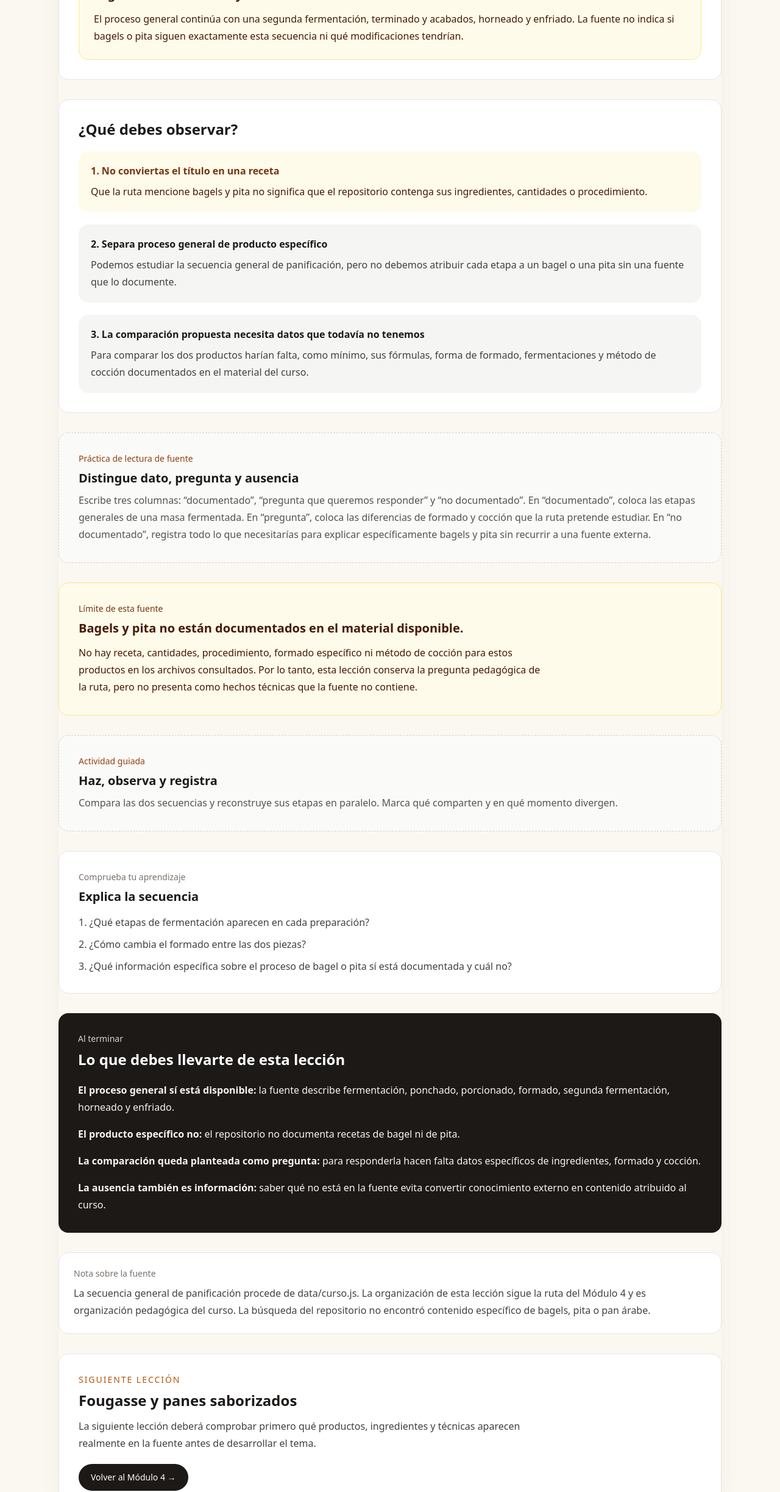
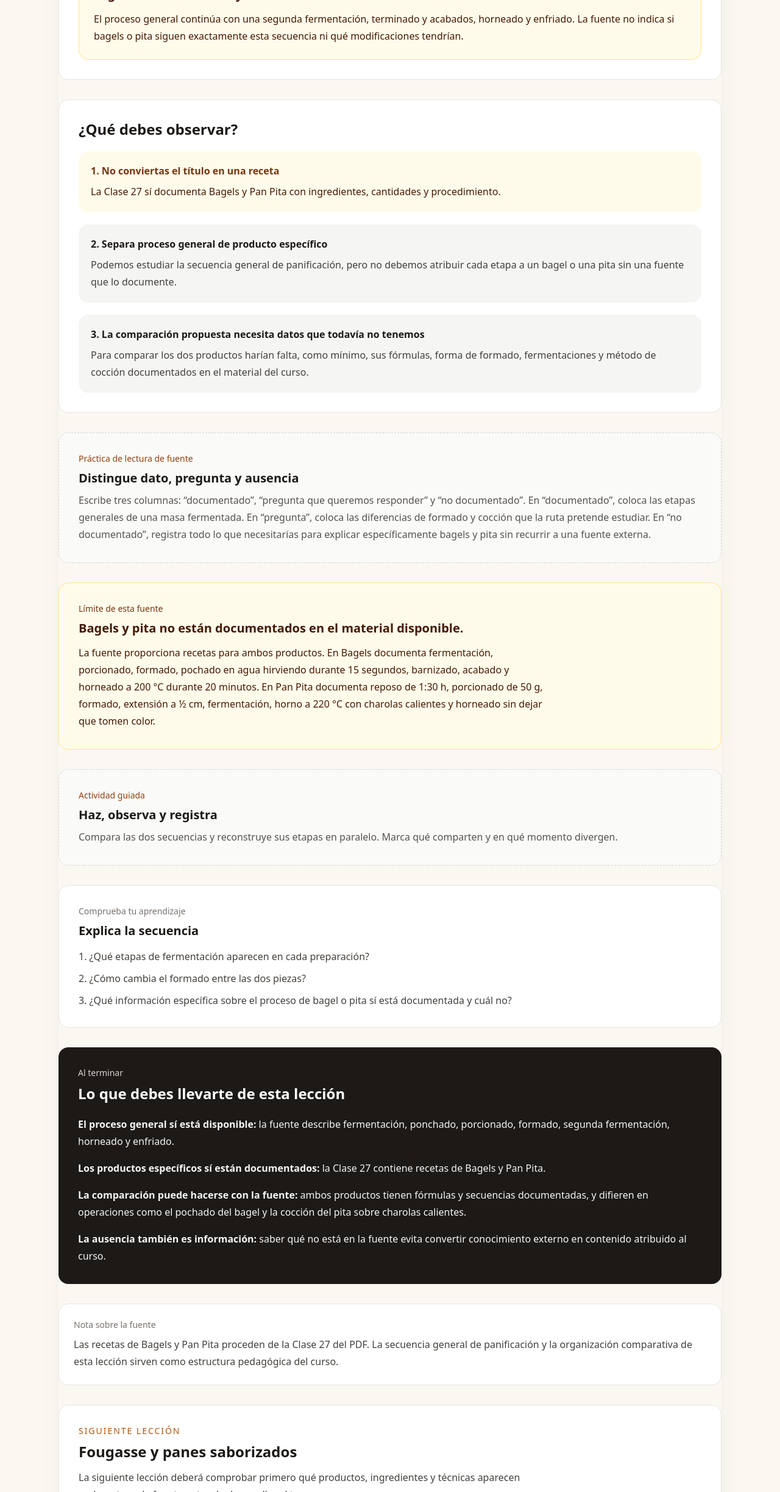
Before and after one commit to Drworm82/CursoPanadero, a Next.js app: page /leccion-bagels-y-pita in a window 1280 px wide. Shown: the part 1554-4000 px from the top of the page at 61% size. Built offline with nearby package versions, Linux system fonts and the light colour scheme; no server answers.

Commit message:
Actualizar L33 con Bagels y Pan Pita de Clase 27

```diff
--- a/pages/leccion-bagels-y-pita.js
+++ b/pages/leccion-bagels-y-pita.js
@@ -72,8 +72,7 @@ export default function LessonThirtyThreePage() {
             <div className="rounded-2xl bg-amber-50 p-5">
               <p className="font-semibold text-amber-900">1. No conviertas el título en una receta</p>
               <p className="mt-2 leading-7 text-amber-950">
-                Que la ruta mencione bagels y pita no significa que el repositorio contenga sus ingredientes,
-                cantidades o procedimiento.
+                La Clase 27 sí documenta Bagels y Pan Pita con ingredientes, cantidades y procedimiento.
               </p>
             </div>
 
@@ -110,9 +109,10 @@ export default function LessonThirtyThreePage() {
           <p className="text-sm font-medium text-amber-900">Límite de esta fuente</p>
           <h2 className="mt-2 text-xl font-semibold text-amber-950">Bagels y pita no están documentados en el material disponible.</h2>
           <p className="mt-3 max-w-3xl leading-7 text-amber-950">
-            No hay receta, cantidades, procedimiento, formado específico ni método de cocción para estos productos
-            en los archivos consultados. Por lo tanto, esta lección conserva la pregunta pedagógica de la ruta,
-            pero no presenta como hechos técnicas que la fuente no contiene.
+            La fuente proporciona recetas para ambos productos. En Bagels documenta fermentación, porcionado, formado,
+            pochado en agua hirviendo durante 15 segundos, barnizado, acabado y horneado a 200 °C durante 20 minutos.
+            En Pan Pita documenta reposo de 1:30 h, porcionado de 50 g, formado, extensión a ½ cm, fermentación,
+            horno a 220 °C con charolas calientes y horneado sin dejar que tomen color.
           </p>
         </section>
 
@@ -141,11 +141,10 @@ export default function LessonThirtyThreePage() {
               porcionado, formado, segunda fermentación, horneado y enfriado.
             </p>
             <p className="leading-7">
-              <strong>El producto específico no:</strong> el repositorio no documenta recetas de bagel ni de pita.
+              <strong>Los productos específicos sí están documentados:</strong> la Clase 27 contiene recetas de Bagels y Pan Pita.
             </p>
             <p className="leading-7">
-              <strong>La comparación queda planteada como pregunta:</strong> para responderla hacen falta datos
-              específicos de ingredientes, formado y cocción.
+              <strong>La comparación puede hacerse con la fuente:</strong> ambos productos tienen fórmulas y secuencias documentadas, y difieren en operaciones como el pochado del bagel y la cocción del pita sobre charolas calientes.
             </p>
             <p className="leading-7">
               <strong>La ausencia también es información:</strong> saber qué no está en la fuente evita convertir
@@ -157,9 +156,7 @@ export default function LessonThirtyThreePage() {
         <section className="rounded-2xl border border-stone-200 bg-white p-6">
           <p className="text-sm font-medium text-stone-500">Nota sobre la fuente</p>
           <p className="mt-2 leading-7 text-stone-700">
-            La secuencia general de panificación procede de data/curso.js. La organización de esta lección sigue
-            la ruta del Módulo 4 y es organización pedagógica del curso. La búsqueda del repositorio no encontró
-            contenido específico de bagels, pita o pan árabe.
+            Las recetas de Bagels y Pan Pita proceden de la Clase 27 del PDF. La secuencia general de panificación y la organización comparativa de esta lección sirven como estructura pedagógica del curso.
           </p>
         </section>
 
```
